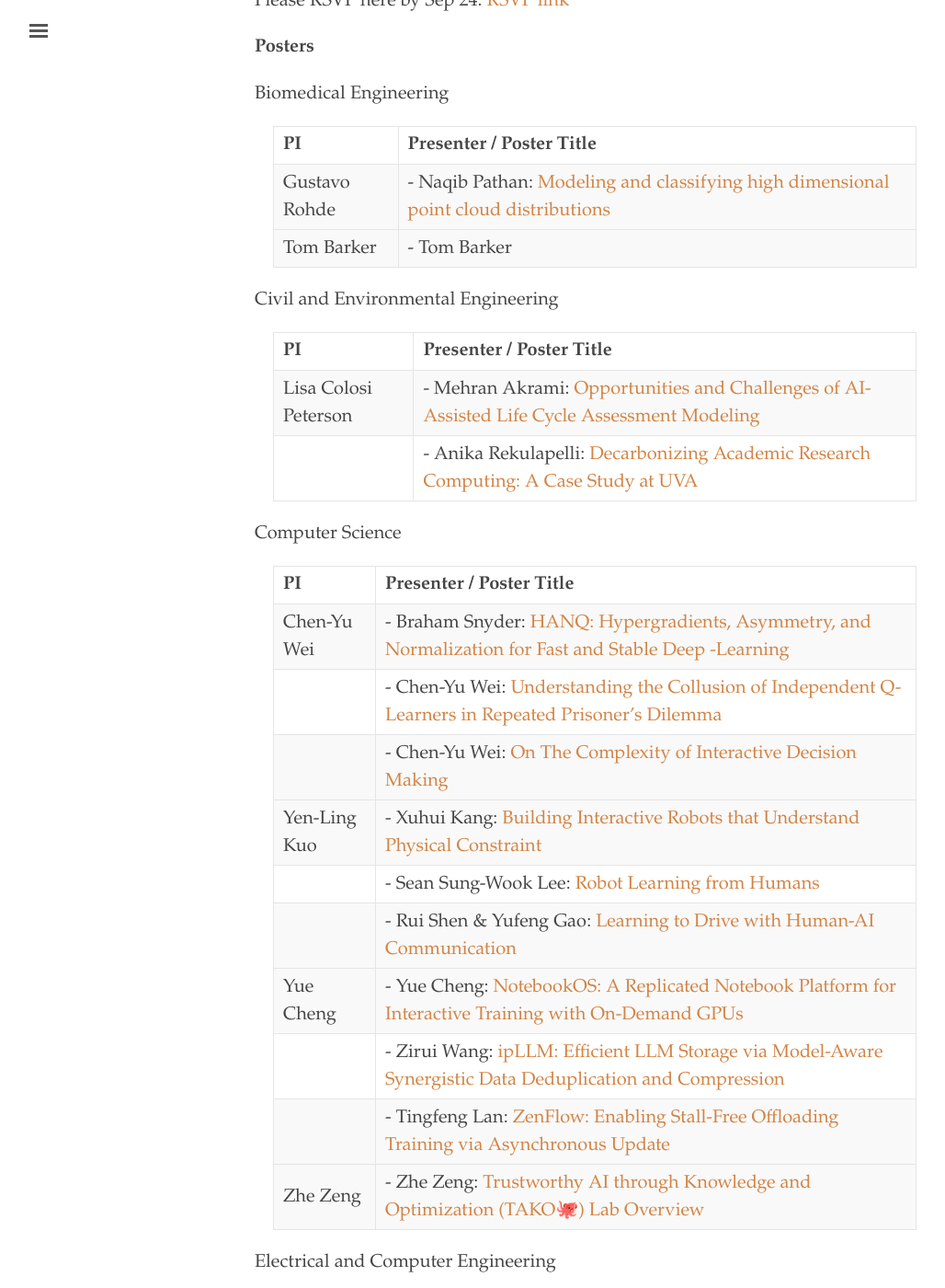
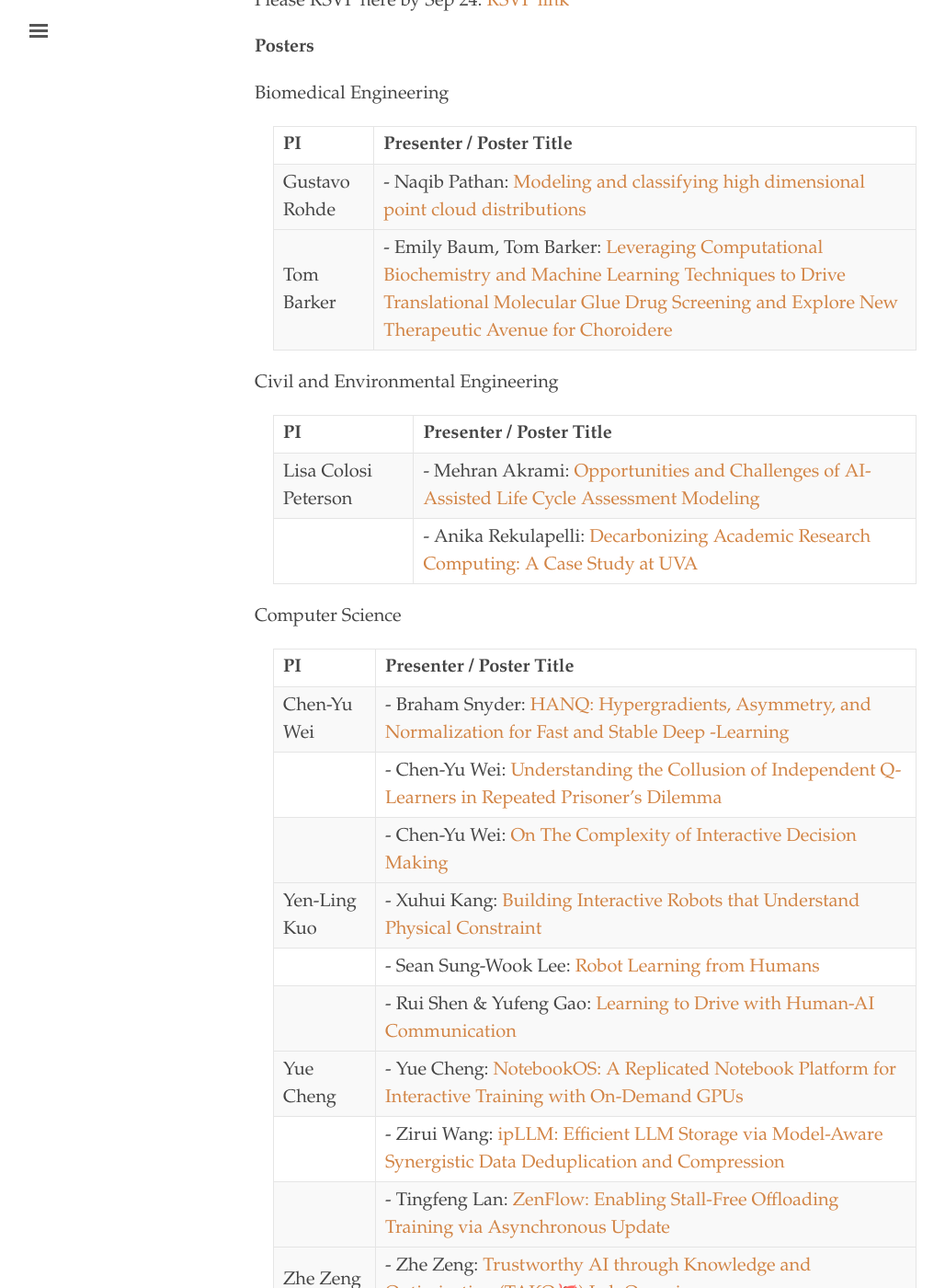
Before and after one commit to uvaml/uvaml.github.io, a Jekyll site: the page built from _texts/2025-10-10.md, in a window 1280 px wide and 1400 px high, scrolled down 867 px. Shown: the whole window at 92% size, without its empty margins (3-1031 px from the left). Built offline with Jekyll 4.4.1, drawn with Linux system fonts in a browser that asks for light colours; some of the changed text lies outside the part shown.

Commit message:
add posters

```diff
--- a/_texts/2025-10-10.md
+++ b/_texts/2025-10-10.md
@@ -27,7 +27,7 @@ Please RSVP here by Sep 24: [RSVP link](https://forms.gle/W4i6onKdSP9hcJAx7)
   |------------------|----------------------------|
   | Gustavo Rohde    | - Naqib Pathan: [Modeling and classifying high dimensional point cloud distributions](https://virginia.box.com/s/92wg45r2jw8jbl2pv2b8as6c37r2ua4n) |
   |------------------|----------------------------|
-  | Tom Barker       | - Tom Barker               |
+  | Tom Barker       | - Emily Baum, Tom Barker: [Leveraging Computational Biochemistry and Machine Learning Techniques to Drive Translational Molecular Glue Drug Screening and Explore New Therapeutic Avenue for Choroidere](https://virginia.box.com/s/v7d837dlw5g5eu7g498ehf4fgij9qp2a) |
 
 - Civil and Environmental Engineering
 
@@ -61,7 +61,7 @@ Please RSVP here by Sep 24: [RSVP link](https://forms.gle/W4i6onKdSP9hcJAx7)
   | Homa Alemzadeh   | - Keshara Weerasinghe: [CognitiveEMS: Real-Time Multimodal Cognitive Assistant for Emergency Medical Services](https://virginia.box.com/s/7f9sebrl7jk027u7j2yq4cyjj72ojeb3) |
   |------------------|----------------------------|
   | Miaomiao Zhang   | - Swakshar Deb: [Unsupervised Cardiac Video Translation via Motion Feature Guided Diffusion Model](https://virginia.box.com/s/flil9e1uqeiljwmzbdfbf95fq2nhn7fd) |
-  |                  | - Nian Wui: IGG: Image Generation Informed by Geodesic Dynamics in Deformation Spaces  |
+  |                  | - Nian Wui: [IGG: Image Generation Informed by Geodesic Dynamics in Deformation Spaces](https://virginia.box.com/s/s85ubuhoueb7alko4dbwvvmtqjna1wlp)  |
   |------------------|----------------------------|
   | Mircea Stan      | - Mircea Stan              |
   |                  | - Yimin Gao: [MixPosit: Unified Precision-Scalable Bit-Serial Acceleration with Posit Quantization Co-Design for LLM Inference](https://virginia.box.com/s/dj464787bcch5kr70j6ypqm66olt9f05) |
```
